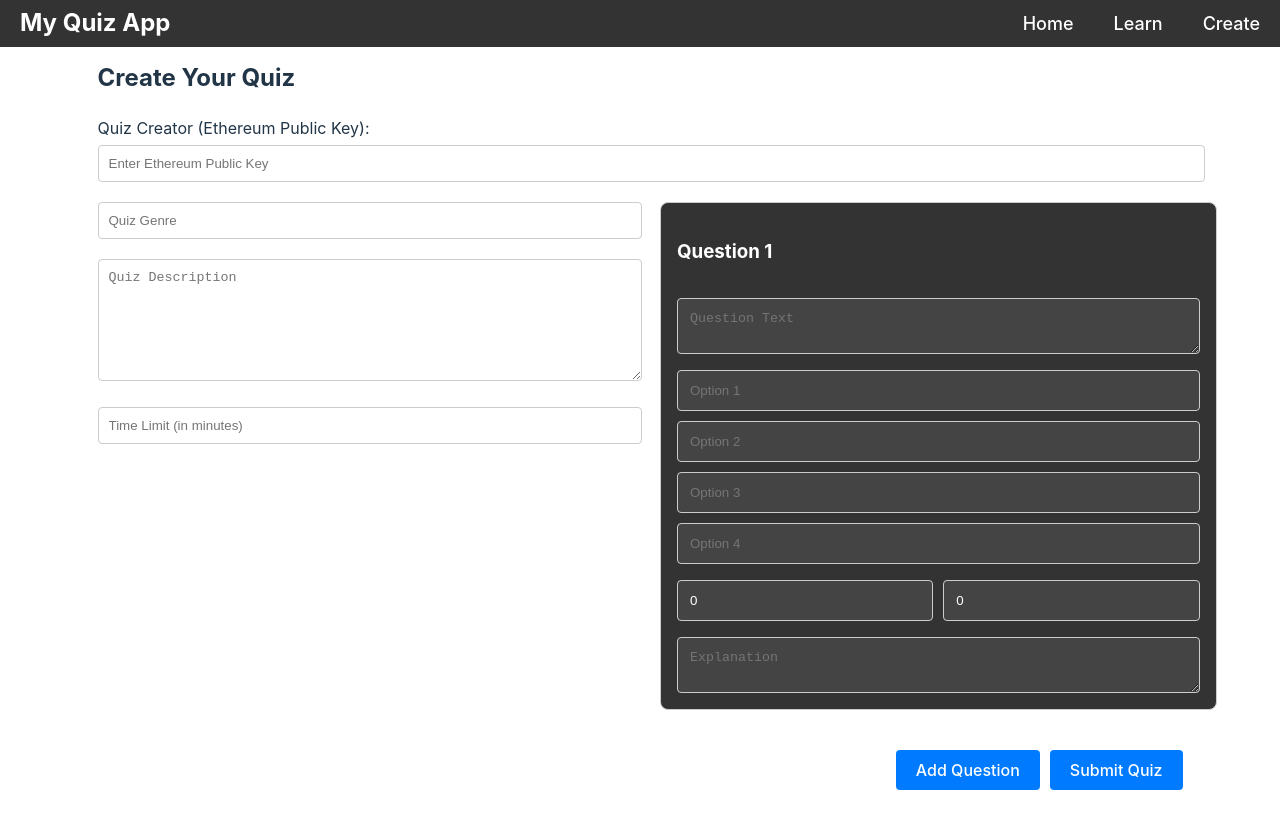
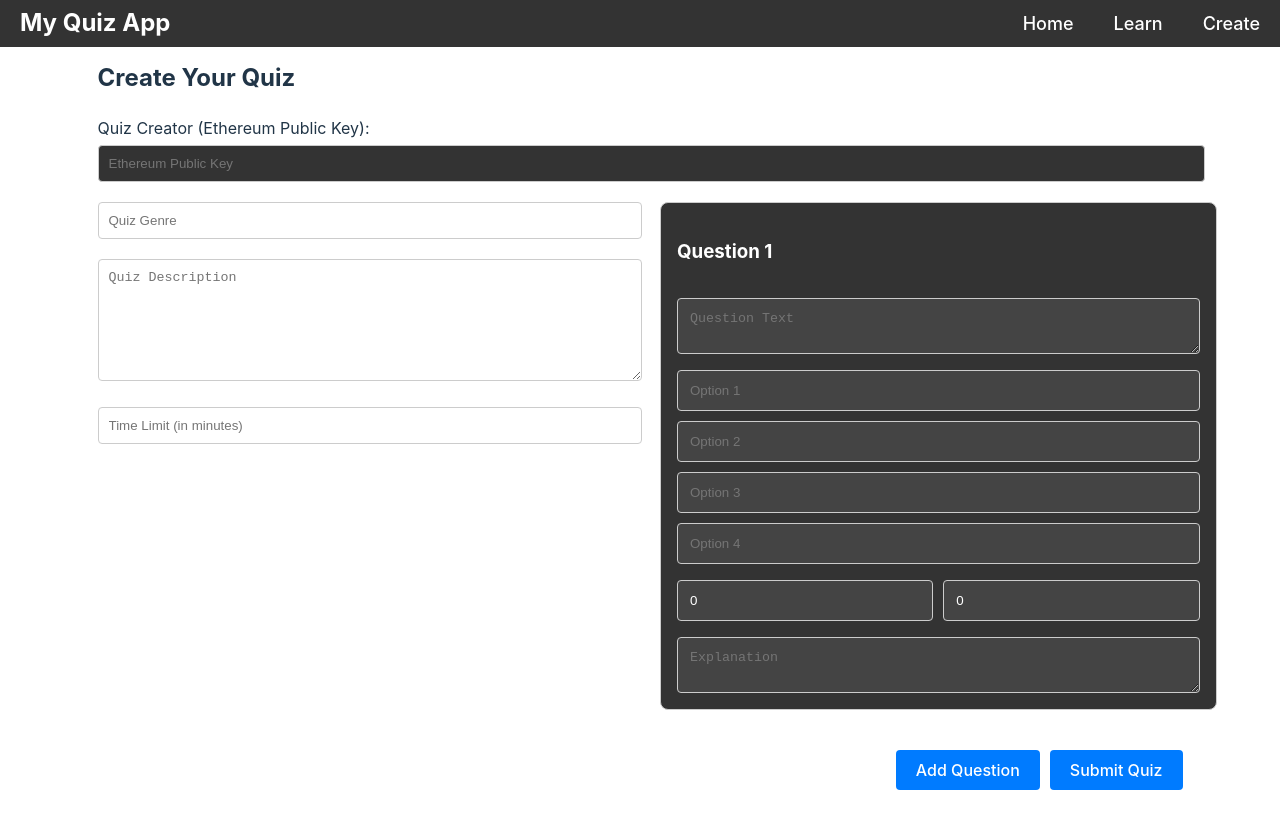
Before and after one commit to DAKSHKT9/quant-quest, a React (Vite) app: page /create in a window 1280 px wide. Built offline with nearby package versions, Linux system fonts and the light colour scheme.

Commit message:
Home and MakeQuizPage changes and wallet integration

```diff
--- a/src/App.jsx
+++ b/src/App.jsx
@@ -1,11 +1,10 @@
-import React from "react";
+import React, { useState } from "react";
 import { BrowserRouter as Router, Route, Routes } from "react-router-dom";
 import Navbar from "./components/Navbar";
 import Home from "./components/Home";
 import Quizes from "./components/Quizes";
 import MakeQuizPage from "./components/MakeQuizPage";
 import QuizPage from "./components/QuizPage";
-import { useState } from "react";
 
 function App() {
   const [walletAddress, setWalletAddress] = useState(null); // State for the user's wallet address
@@ -25,9 +24,11 @@ function App() {
             }
           />
           <Route path="/learn" element={<Quizes />} />
-          <Route path="/create" element={<MakeQuizPage />} />
-          <Route path="/quiz" element={<QuizPage />} />{" "}
-          {/* Route for QuizPage */}
+          <Route
+            path="/create"
+            element={<MakeQuizPage walletAddress={walletAddress} />}
+          />
+          <Route path="/quiz" element={<QuizPage />} />
         </Routes>
       </div>
     </Router>
--- a/src/components/Home.jsx
+++ b/src/components/Home.jsx
@@ -1,6 +1,8 @@
 import React from "react";
 
 const Home = ({ walletAddress, setWalletAddress }) => {
+  let subscribed = true;
+
   const connectWallet = async () => {
     if (window.ethereum) {
       try {
@@ -23,7 +25,11 @@ const Home = ({ walletAddress, setWalletAddress }) => {
     <div style={styles.container}>
       <h2>Welcome to My Quiz App</h2>
       {walletAddress ? (
-        <p>Connected Account: {walletAddress}</p>
+        <>
+          <p>Connected Account: {walletAddress}</p>
+
+          {subscribed ? <button>Buy Subscription </button> : <div></div>}
+        </>
       ) : (
         <>
           <p>Connect your MetaMask wallet to start using the app.</p>
--- a/src/components/MakeQuizPage.jsx
+++ b/src/components/MakeQuizPage.jsx
@@ -3,9 +3,9 @@ import QuestionField from "./QuestionField";
 import QuizField from "./QuizField";
 import { v4 as uuidv4 } from "uuid"; // Import UUID for generating unique IDs
 
-const MakeQuizPage = () => {
+const MakeQuizPage = ({ walletAddress }) => {
   const [quizId, setQuizId] = useState(uuidv4()); // Generate a unique quiz ID
-  const [quizCreator, setQuizCreator] = useState(""); // State for Ethereum user public key
+  const [quizCreator, setQuizCreator] = useState(walletAddress || ""); // Set to walletAddress if available
   const [questions, setQuestions] = useState([
     {
       questionId: 1,
@@ -32,6 +32,13 @@ const MakeQuizPage = () => {
       }))
     );
   }, [quizId]);
+
+  useEffect(() => {
+    // Set quizCreator when walletAddress is available
+    if (walletAddress) {
+      setQuizCreator(walletAddress);
+    }
+  }, [walletAddress]);
 
   const handleQuestionChange = (qIndex, field, value) => {
     const updatedQuestions = [...questions];
@@ -125,9 +132,9 @@ const MakeQuizPage = () => {
         <input
           type="text"
           value={quizCreator}
-          onChange={(e) => setQuizCreator(e.target.value)}
-          placeholder="Enter Ethereum Public Key"
+          placeholder="Ethereum Public Key"
           style={styles.input}
+          readOnly // Make the input read-only since it's auto-filled
         />
       </div>
 
@@ -169,7 +176,6 @@ const MakeQuizPage = () => {
     </div>
   );
 };
-
 const styles = {
   container: {
     padding: "20px",
@@ -186,6 +192,8 @@ const styles = {
     marginTop: "5px",
     borderRadius: "4px",
     border: "1px solid #ccc",
+    backgroundColor: "#333", // Dark background color to match the theme
+    color: "#fff", // Light text color for readability
   },
   flexContainer: {
     display: "flex",
```
